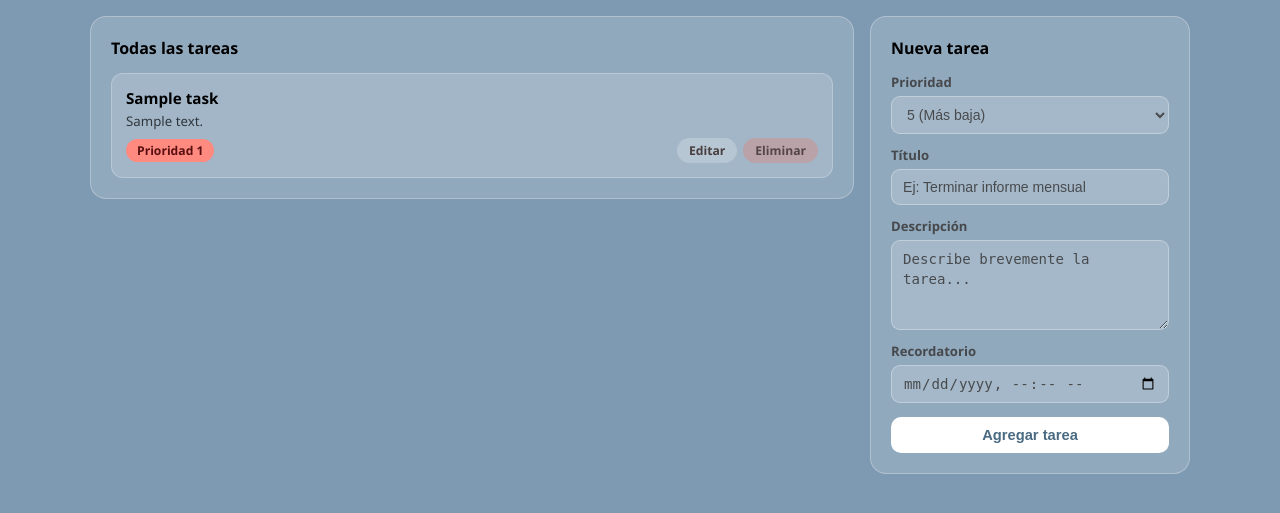
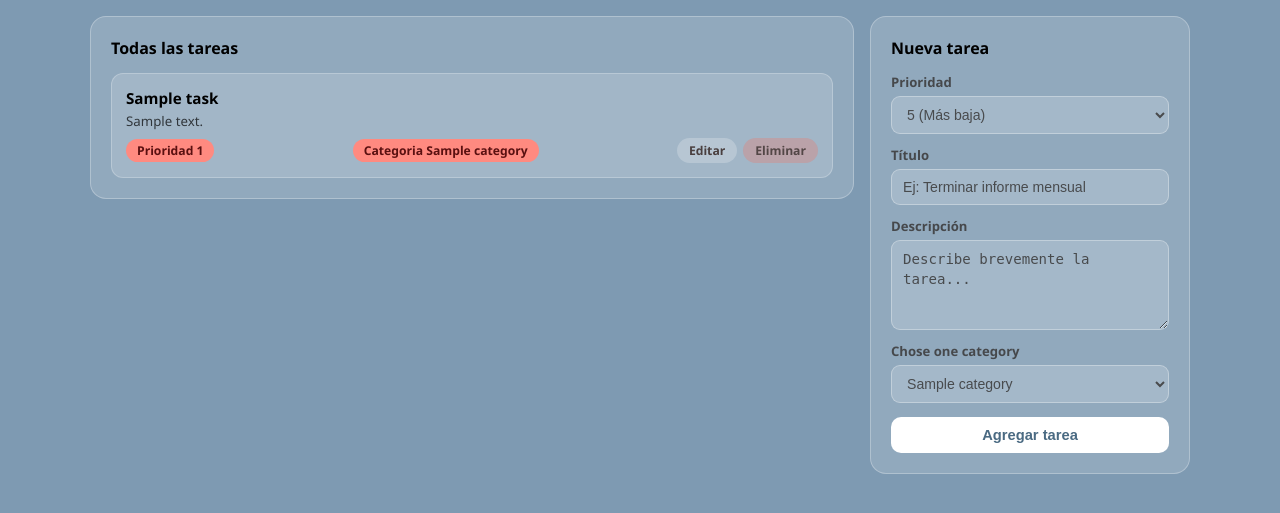
Before and after one commit to D13G0R/workcheck, a Django app: page /tasks/list/ in a window 1280 px wide. Shown: the part 61-574 px from the top of the page. Run offline with Django 5.2, Linux system fonts and the light colour scheme; tables that the repository leaves empty hold one stand-in row (values such as "Sample post").

Commit message:
WC-HU-001-Agregar-campo-category
Se agregó el campo category al formulario de creacion y tambien se ajusto la vista donde se muestran todas las tareas para que se vieran la categoria de la tarea

```diff
--- a/apps/category/models.py
+++ b/apps/category/models.py
@@ -2,5 +2,5 @@ from django.db import models
 
 # Create your models here.
 class Category(models.Model):
-    title = models.CharField(max_length=25, blank = False, null=False)
+    title = models.CharField(max_length=25, blank = False, null = False)
     color = models.CharField(max_length=10, blank = False, null = False)
--- a/apps/tasks/templates/all_tasks.html
+++ b/apps/tasks/templates/all_tasks.html
@@ -12,7 +12,7 @@
 
     <div class="top-bar">
         <h2>Tareas</h2>
-        <a href="{% url 'list_categories ' %}" class="btn-nav">Gestión de categorías →</a>
+        <a href="{% url 'list_categories' %}" class="btn-nav">Gestión de categorías →</a>
     </div>
 
     <div class="tasks-layout">
@@ -29,6 +29,9 @@
                     <div class="task-item-footer">
                         <span class="priority-badge priority-{{ task.value }}">
                             Prioridad {{ task.value }}
+                        </span>
+                        <span class="priority-badge priority-{{ task.value }}">
+                            Categoria {{ task.category.title }}
                         </span>
                         <div class="task-actions">
                             <a href="{% url 'update_task' task.id %}" class="btn-task">Editar</a>
@@ -67,13 +70,31 @@
 
                 <div class="field-block">
                     <label for="description">Descripción</label>
-                    <textarea id="description" name="description" placeholder="Describe brevemente la tarea..."></textarea>
+                    <textarea id="description" name="description"
+                        placeholder="Describe brevemente la tarea..."></textarea>
                 </div>
 
                 <div class="field-block">
+                    <label for="id_category">Chose one category</label>
+                    <select name="category" id="id_category">
+                        {% for category in categories %}
+                        <option value="{{ category.id }}"
+
+                        {% if form.instance.category and category.id == form.instance.category.id %}
+                            selected
+                        {% endif %}>
+                        {{category.title}}
+                        </option>
+
+                        {% endfor %}
+                    </select>
+
+                </div>
+
+                <!-- <div class="field-block">
                     <label for="reminder_datetime">Recordatorio</label>
                     <input type="datetime-local" id="reminder_datetime" name="reminder_datetime">
-                </div>
+                </div> -->
 
                 <button type="submit" class="submit-btn">Agregar tarea</button>
             </form>
--- a/apps/tasks/views.py
+++ b/apps/tasks/views.py
@@ -15,6 +15,11 @@ class list_tasks(ListView):
     template_name = "all_tasks.html"
     context_object_name = "tasks"
 
+    def get_context_data(self, **kwargs):
+        context = super().get_context_data(**kwargs)
+        context["categories"] = Category.objects.all()
+        return context
+
     def post (self, request, *args, **kwargs):
 
         title = request.POST.get("title")
@@ -27,7 +32,7 @@ class list_tasks(ListView):
             value = value
         )
 
-        return redirect("tasks")
+        return redirect("list_tasks")
 
 def delete_task(request, id):
     task = get_object_or_404(Task, id = id)
```
Also changed, not shown: 1 other file. Lines whose indentation alone changed are shown as unchanged.
